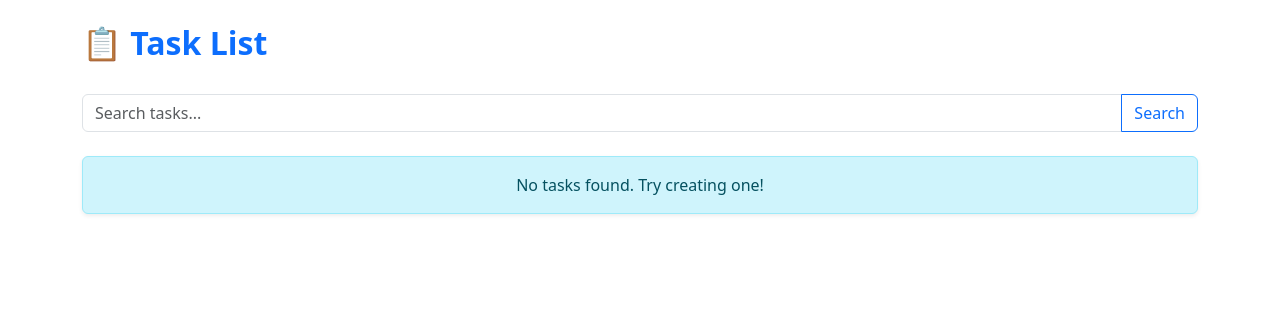
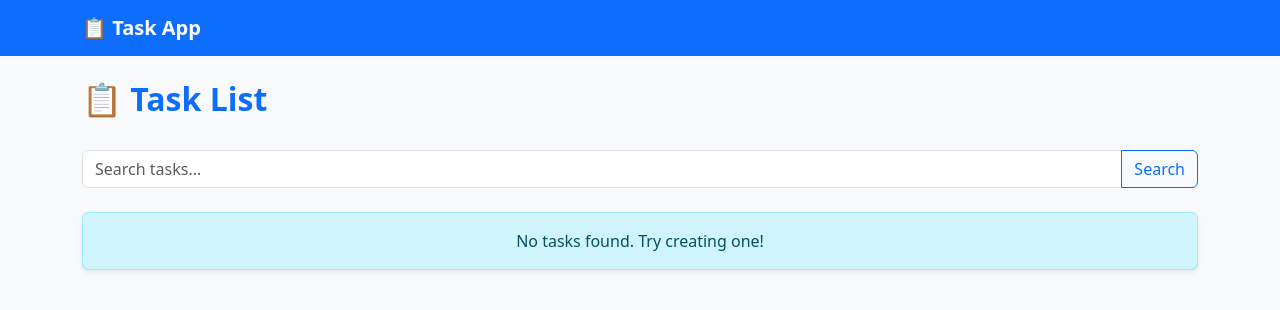
Before and after one commit to Kalpi2002/flask-lite-project, a Flask app: page / in a window 1280 px wide. Shown: the top 310 px of the page. Run offline with Flask 3, Linux system fonts and the light colour scheme.

Commit message:
Update base.html

```diff
--- a/templates/base.html
+++ b/templates/base.html
@@ -2,21 +2,36 @@
 <html lang="en">
 <head>
     <meta charset="UTF-8">
-    <title>Task App</title>
+    <title>{% block title %}Task App{% endblock %}</title>
     <link href="https://cdn.jsdelivr.net/npm/bootstrap@5.3.3/dist/css/bootstrap.min.css" rel="stylesheet">
 </head>
-<body class="container mt-4">
+<body class="bg-light">
 
+    <!-- Navbar -->
+    <nav class="navbar navbar-expand-lg navbar-dark bg-primary">
+      <div class="container">
+        <a class="navbar-brand fw-bold" href="{{ url_for('task_list') }}">📋 Task App</a>
+      </div>
+    </nav>
+
+    <div class="container mt-4">
+
+      <!-- Flash messages -->
       {% with messages = get_flashed_messages(with_categories=true) %}
         {% if messages %}
           {% for category, msg in messages %}
-          <div class="alert alert-{{ 'danger' if category == 'error' else 'success' }}">
+            <div class="alert alert-{{ 'danger' if category == 'error' else 'success' }} alert-dismissible fade show" role="alert">
               {{ msg }}
+              <button type="button" class="btn-close" data-bs-dismiss="alert" aria-label="Close"></button>
             </div>
           {% endfor %}
         {% endif %}
       {% endwith %}
 
+      <!-- Page content -->
       {% block content %}{% endblock %}
+    </div>
+
+    <script src="https://cdn.jsdelivr.net/npm/bootstrap@5.3.3/dist/js/bootstrap.bundle.min.js"></script>
 </body>
 </html>
```
Lines whose indentation alone changed are shown as unchanged.
